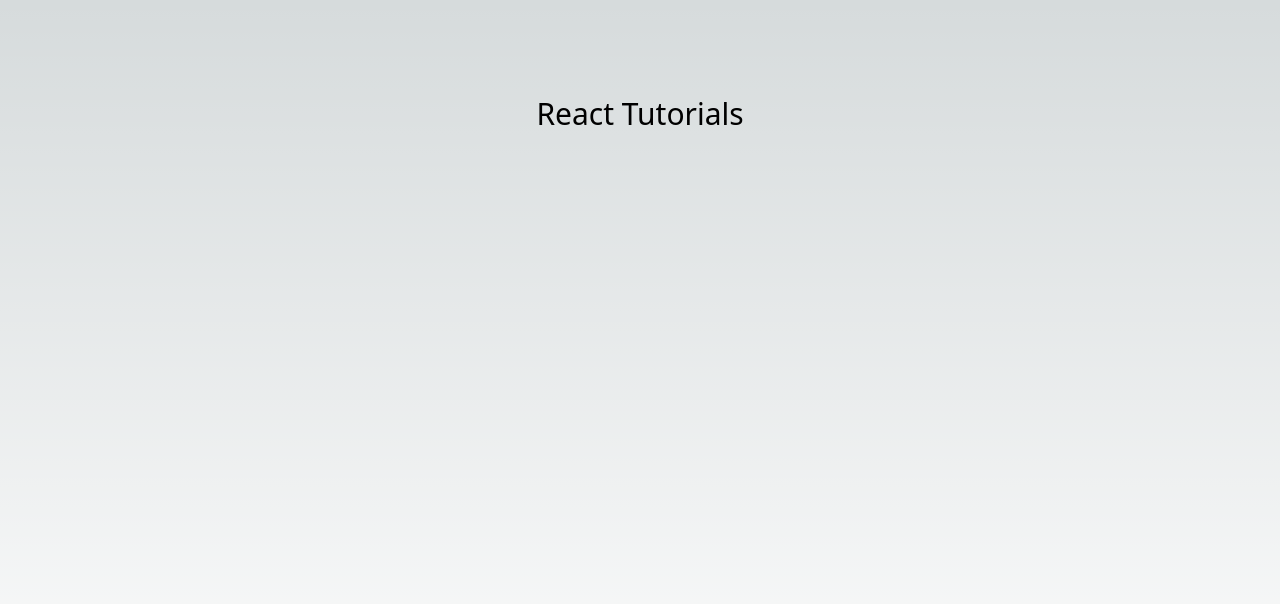
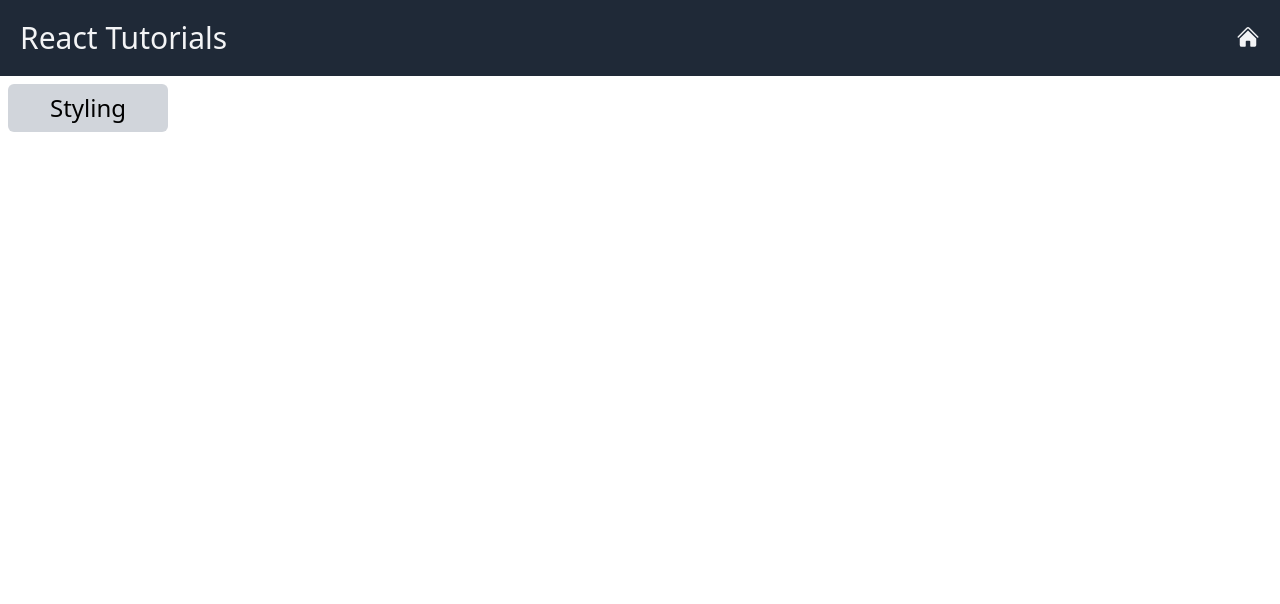
Before and after one commit to tatasadi/react-fundamental, a Next.js app: page / in a window 1280 px wide. Shown: the top 604 px of the page. Built offline with nearby package versions, Linux system fonts and the light colour scheme.

Commit message:
add header and styling page

```diff
--- a/app/globals.css
+++ b/app/globals.css
@@ -11,26 +11,6 @@
   }
 }
 
-:root {
-  --foreground-rgb: 0, 0, 0;
-  --background-start-rgb: 214, 219, 220;
-  --background-end-rgb: 255, 255, 255;
+.card {
+  @apply text-2xl p-2 m-2 bg-gray-300 flex justify-center w-40 rounded-md hover:bg-gray-200 hover:cursor-pointer;
 }
-
-@media (prefers-color-scheme: dark) {
-  :root {
-    --foreground-rgb: 255, 255, 255;
-    --background-start-rgb: 0, 0, 0;
-    --background-end-rgb: 0, 0, 0;
-  }
-}
-
-body {
-  color: rgb(var(--foreground-rgb));
-  background: linear-gradient(
-      to bottom,
-      transparent,
-      rgb(var(--background-end-rgb))
-    )
-    rgb(var(--background-start-rgb));
-}
--- a/app/layout.tsx
+++ b/app/layout.tsx
@@ -1,4 +1,6 @@
+import Link from "next/link";
 import "./globals.css";
+import { HomeIcon } from "@heroicons/react/24/solid";
 
 export const metadata = {
   title: "Create Next App",
@@ -12,7 +14,15 @@
 }) {
   return (
     <html lang="en">
-      <body>{children}</body>
+      <body>
+        <header className="bg-gray-800 text-gray-100 p-5 flex items-baseline justify-between">
+          <h1>React Tutorials</h1>
+          <Link href="/">
+            <HomeIcon className="h-6 w-6" />
+          </Link>
+        </header>
+        {children}
+      </body>
     </html>
   );
 }
--- a/app/page.tsx
+++ b/app/page.tsx
@@ -1,9 +1,11 @@
-import Image from "next/image";
+import Link from "next/link";
 
 export default function Home() {
   return (
-    <main className="flex min-h-screen flex-col items-center justify-between p-24">
-      <h1>React Tutorials</h1>
+    <main className="">
+      <div className="card">
+        <Link href="/styling">Styling</Link>
+      </div>
     </main>
   );
 }
--- /dev/null
+++ b/app/styling/page.tsx
@@ -0,0 +1,7 @@
+export default function Styling() {
+  return (
+    <main className="p-2">
+      <h2>Styling</h2>
+    </main>
+  );
+}
--- a/package.json
+++ b/package.json
@@ -9,6 +9,7 @@
     "lint": "next lint"
   },
   "dependencies": {
+    "@heroicons/react": "^2.0.18",
     "@types/node": "20.3.2",
     "@types/react": "18.2.14",
     "@types/react-dom": "18.2.6",
```
Also changed, not shown: 1 other file (tests, documents, lock files or other folders).
